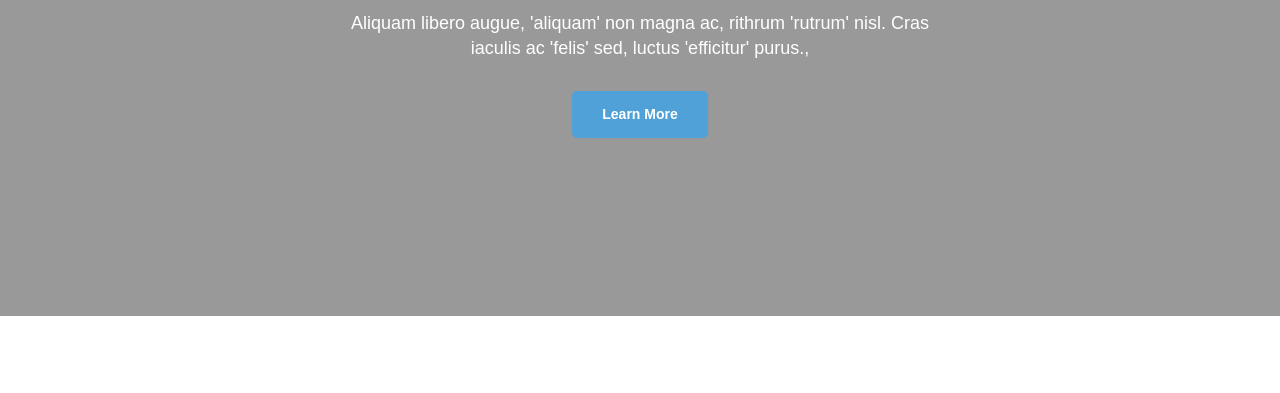
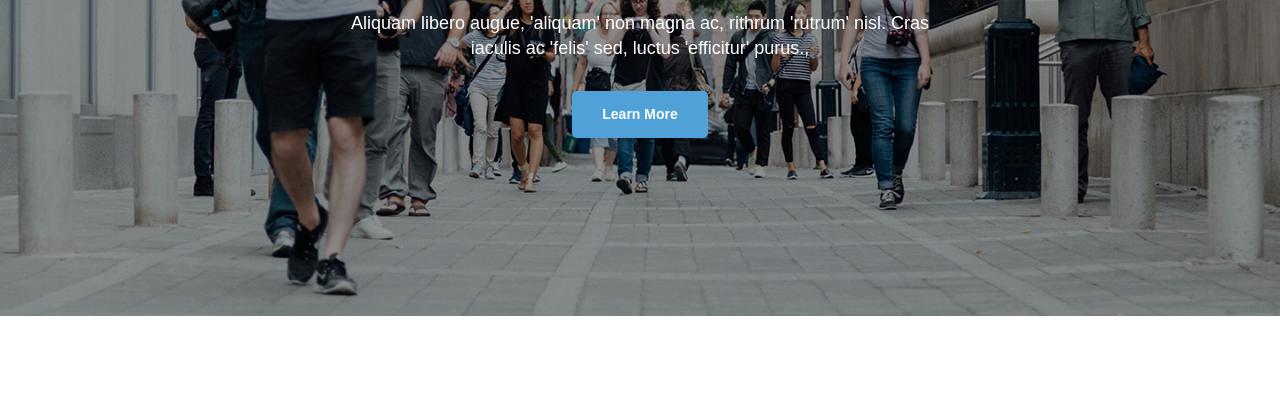
Before and after one commit to BiancaSanglard/urban, a plain HTML site: page index.html in a window 1280 px wide. Shown: the part 284-677 px from the top of the page. Drawn offline with Linux system fonts and the light colour scheme.

Commit message:
Update banner image path in CSS

```diff
--- a/style.css
+++ b/style.css
@@ -94,7 +94,7 @@ a {
 }
 
 #banner {
-    background-image: linear-gradient(rgba(0, 0, 0, 0.4), rgba(0, 0, 0, 0.4)), url('images/banner.jpg');
+    background-image: linear-gradient(rgba(0, 0, 0, 0.4), rgba(0, 0, 0, 0.4)), url('banner.jpg');
     background-size: cover;
     background-position: center;
     height: 600px;
```
